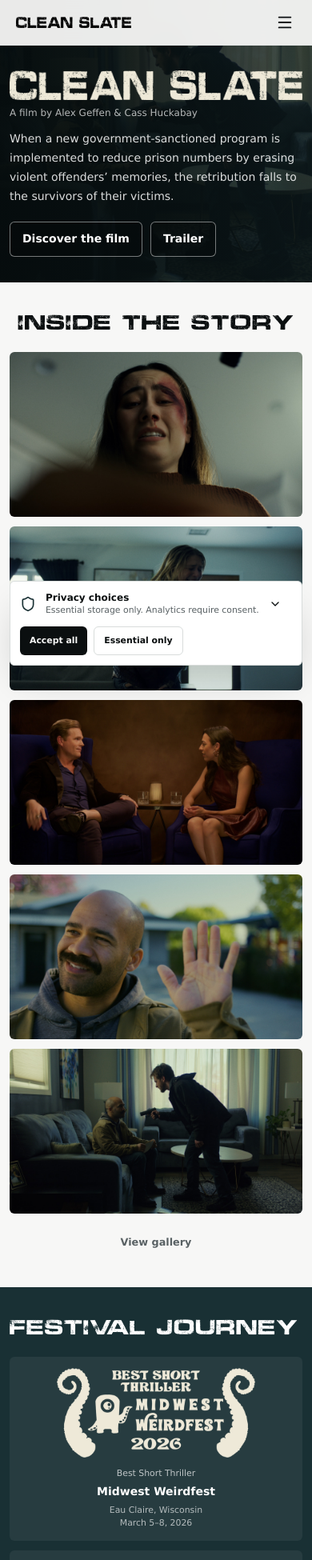
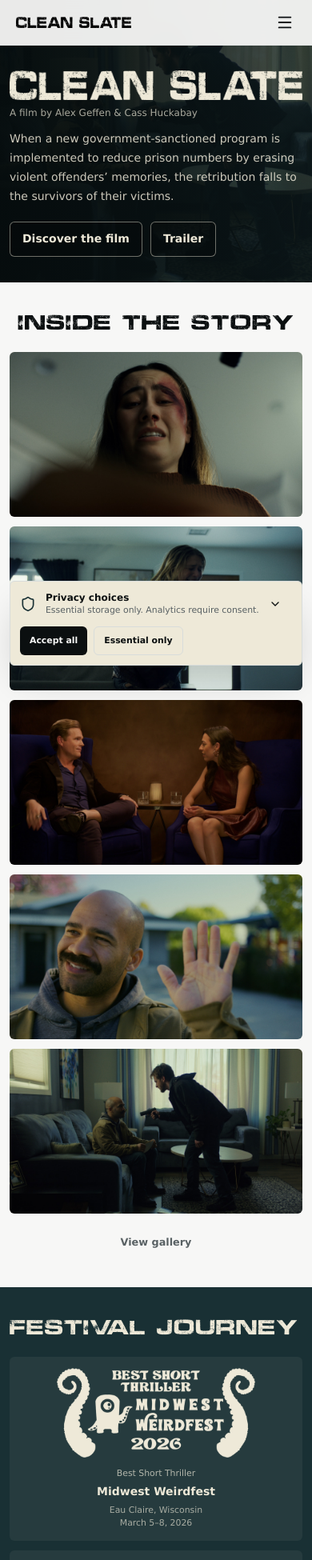
Before and after one commit to Geffen53/CleanSlateFilm-AlexGeffen, a Next.js app: page / in a window 390 px wide. Shown: the top 1950 px of the page at 80% size. Built offline with nearby package versions, Linux system fonts and the light colour scheme.

Commit message:
no white use tan

```diff
--- a/app/page.tsx
+++ b/app/page.tsx
@@ -6,12 +6,12 @@ import OfficialTitle from '@/components/OfficialTitle';
 import StillLightbox from '@/components/StillLightbox';
 import { festivals, film, stills } from '@/data/film';
 
-const heroActionClass = 'action-secondary !bg-black/25 !text-white !shadow-[inset_0_0_0_1px_rgba(255,255,255,0.45)] hover:!bg-white/15';
+const heroActionClass = 'action-secondary !bg-black/25 !text-[#eee9d8] !shadow-[inset_0_0_0_1px_rgba(238,233,216,0.45)] hover:!bg-[#eee9d8]/15';
 
 export default function HomePage() {
   return (
     <>
-      <section className="relative isolate overflow-hidden bg-navy pt-14 text-white">
+      <section className="relative isolate overflow-hidden bg-navy pt-14 text-[#eee9d8]">
         <Image
           src="/media/stills/eric-trevor.jpg"
           alt=""
@@ -30,8 +30,8 @@ export default function HomePage() {
                 <OfficialTitle priority sizes="(min-width: 1024px) 48rem, 100vw" className="max-w-none" />
               </span>
             </h1>
-            <p className="mt-2 text-xs font-medium text-white/70 md:mt-3 md:text-sm">A film by Alex Geffen & Cass Huckabay</p>
-            <p className="mt-3 max-w-2xl text-sm leading-6 text-white/85 sm:text-base md:mt-4 md:text-lg md:leading-8">{film.synopsis}</p>
+            <p className="mt-2 text-xs font-medium text-[#eee9d8]/70 md:mt-3 md:text-sm">A film by Alex Geffen & Cass Huckabay</p>
+            <p className="mt-3 max-w-2xl text-sm leading-6 text-[#eee9d8]/85 sm:text-base md:mt-4 md:text-lg md:leading-8">{film.synopsis}</p>
             <div className="mt-5 flex flex-wrap gap-2.5">
               <IntentLink href="/film" className={heroActionClass}>Discover the film</IntentLink>
               <IntentLink href="/videos" className={heroActionClass}>Trailer</IntentLink>
@@ -60,9 +60,9 @@ export default function HomePage() {
         </div>
       </section>
 
-      <section className="bg-navy py-9 text-white md:py-12">
+      <section className="bg-navy py-9 text-[#eee9d8] md:py-12">
         <div className="page-shell">
-          <h2 className="section-title text-white">Festival journey</h2>
+          <h2 className="section-title text-[#eee9d8]">Festival journey</h2>
           <div className="mt-5 grid gap-3 sm:grid-cols-2 lg:grid-cols-5">
             {festivals.map((festival) => (
               <FestivalCard key={festival.name} festival={festival} surface="navy" />
--- a/app/press/page.tsx
+++ b/app/press/page.tsx
@@ -12,15 +12,15 @@ export default function PressPage() {
   return (
     <>
       <PageIntro title="Press & Gallery" copy="Official stills, production photography, festival milestones and press materials." compact />
-      <section id="press-gallery" className="bg-navy py-7 text-white md:py-9">
+      <section id="press-gallery" className="bg-navy py-7 text-[#eee9d8] md:py-9">
         <div className="page-shell grid gap-6 lg:mx-auto lg:max-w-4xl lg:grid-cols-[minmax(0,clamp(12rem,20vw,18rem))_minmax(0,1fr)] lg:items-center lg:gap-10">
           <div className="order-2 mx-auto w-full max-w-[12rem] sm:max-w-[15rem] lg:order-1 lg:mx-0 lg:max-w-none">
-            <div className="relative aspect-[2/3] overflow-hidden rounded-md bg-black/20 ring-1 ring-white/15">
+            <div className="relative aspect-[2/3] overflow-hidden rounded-md bg-black/20 ring-1 ring-[#eee9d8]/15">
               <Image src="/media/clean-slate-poster.jpg" alt="Clean Slate theatrical poster" fill priority quality={90} sizes="(min-width: 1024px) 18rem, 15rem" className="object-contain" />
             </div>
           </div>
           <div className="order-1 flex flex-col items-center gap-4 text-center lg:order-2 lg:items-start lg:text-left">
-            <div><h2 className="text-xl font-semibold">Press kit</h2><p className="mt-1 text-xs text-white/65">Web-optimized PDF · 26 pages</p></div>
+            <div><h2 className="text-xl font-semibold">Press kit</h2><p className="mt-1 text-xs text-[#eee9d8]/65">Web-optimized PDF · 26 pages</p></div>
             <a href={film.pressKit} download className="action-secondary gap-3"><Download size={17} />Download press kit</a>
           </div>
         </div>
--- a/components/CookieConsentBanner.tsx
+++ b/components/CookieConsentBanner.tsx
@@ -51,7 +51,7 @@ export function CookieConsentBanner({ className = '' }: { className?: string })
             onClick={() => updatePreferences({ analytics: preferences?.analytics !== true })}
             className={`relative h-7 w-12 rounded-full transition ${preferences?.analytics === true ? 'bg-navy dark:bg-accent' : 'bg-line'} disabled:opacity-50`}
           >
-            <span className={`absolute top-1 h-5 w-5 rounded-full bg-white shadow transition ${preferences?.analytics === true ? 'left-6' : 'left-1'}`} />
+            <span className={`absolute top-1 h-5 w-5 rounded-full bg-[#eee9d8] shadow transition ${preferences?.analytics === true ? 'left-6' : 'left-1'}`} />
             <span className="sr-only">Toggle anonymous analytics</span>
           </button>
           <p className="text-xs text-muted sm:col-span-2">Read the <Link href="/privacy" prefetch={false} className="font-semibold text-ink underline decoration-accent underline-offset-4">privacy policy</Link> or manage a <Link href="/do-not-sell" prefetch={false} className="font-semibold text-ink underline decoration-accent underline-offset-4">privacy request</Link>.</p>
--- a/components/FestivalCard.tsx
+++ b/components/FestivalCard.tsx
@@ -10,7 +10,7 @@ export default function FestivalCard({ festival, surface = 'paper' }: FestivalCa
   const imageClass = 'h-28 w-full object-contain object-center sm:h-32';
 
   return (
-    <article className={`${surface === 'navy' ? 'rounded-md bg-white/[0.06]' : 'rounded-md bg-panel'} p-3.5 text-center`}>
+    <article className={`${surface === 'navy' ? 'rounded-md bg-[#eee9d8]/[0.06]' : 'rounded-md bg-panel'} p-3.5 text-center`}>
       {surface === 'navy' ? (
         <Image src={festival.laurelLight} alt={`${festival.name} ${festival.recognition} laurel`} width={720} height={320} className={imageClass} />
       ) : (
@@ -19,9 +19,9 @@ export default function FestivalCard({ festival, surface = 'paper' }: FestivalCa
           <Image src={festival.laurelLight} alt="" aria-hidden width={720} height={320} className={`${imageClass} hidden dark:block`} />
         </>
       )}
-      <p className={`mt-3 text-[0.68rem] font-medium ${surface === 'navy' ? 'text-white/70' : 'text-muted'}`}>{festival.recognition}</p>
+      <p className={`mt-3 text-[0.68rem] font-medium ${surface === 'navy' ? 'text-[#eee9d8]/70' : 'text-muted'}`}>{festival.recognition}</p>
       <h3 className="mt-1 text-sm font-semibold leading-5">{festival.name}</h3>
-      <p className={`mt-1.5 text-[0.68rem] leading-4 ${surface === 'navy' ? 'text-white/65' : 'text-muted'}`}>
+      <p className={`mt-1.5 text-[0.68rem] leading-4 ${surface === 'navy' ? 'text-[#eee9d8]/65' : 'text-muted'}`}>
         {festival.location ? <>{festival.location}<br /></> : null}
         {festival.date}
       </p>
--- a/components/StillLightbox.tsx
+++ b/components/StillLightbox.tsx
@@ -76,7 +76,7 @@ export default function StillLightbox({
           role="dialog"
           aria-modal="true"
           aria-label={`${alt} full frame`}
-          className="fixed inset-0 z-50 flex min-h-screen items-center justify-center bg-navy/95 p-4 text-white sm:p-8"
+          className="fixed inset-0 z-50 flex min-h-screen items-center justify-center bg-navy/95 p-4 text-[#eee9d8] sm:p-8"
           onClick={(event) => {
             if (event.target === event.currentTarget) closeViewer();
           }}
@@ -86,7 +86,7 @@ export default function StillLightbox({
             type="button"
             onClick={closeViewer}
             aria-label="Close full-frame image"
-            className="absolute right-4 top-4 z-10 inline-flex min-h-11 min-w-11 items-center justify-center rounded-md bg-white/10 text-white transition hover:bg-white/20"
+            className="absolute right-4 top-4 z-10 inline-flex min-h-11 min-w-11 items-center justify-center rounded-md bg-[#eee9d8]/10 text-[#eee9d8] transition hover:bg-[#eee9d8]/20"
           >
             <X size={20} aria-hidden="true" />
           </button>
--- a/index.css
+++ b/index.css
@@ -24,7 +24,7 @@
 :root {
   --paper: #f7f7f6;
   --ink: #0b0f10;
-  --panel: #ffffff;
+  --panel: #eee9d8;
   --muted: #596164;
   --line: #d8dcdb;
   --navy: #193034;
```
Also changed, not shown: app/creative-consultants/page.tsx (+4 -4 lines).
